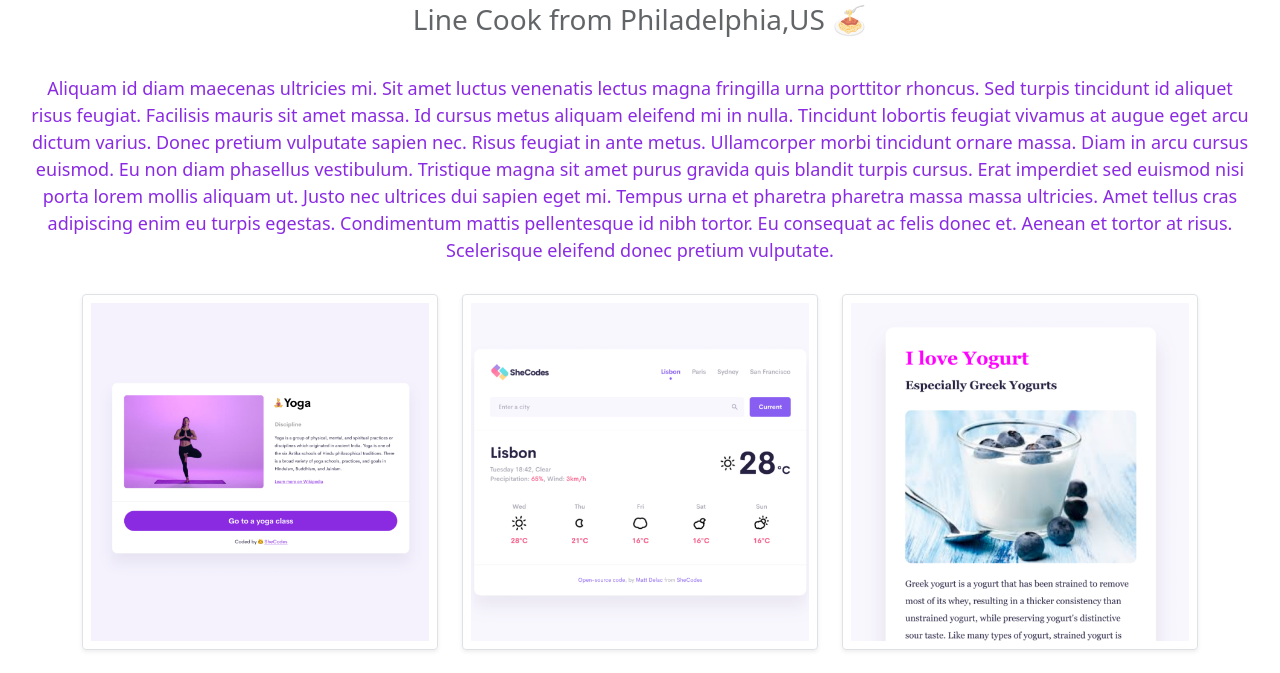
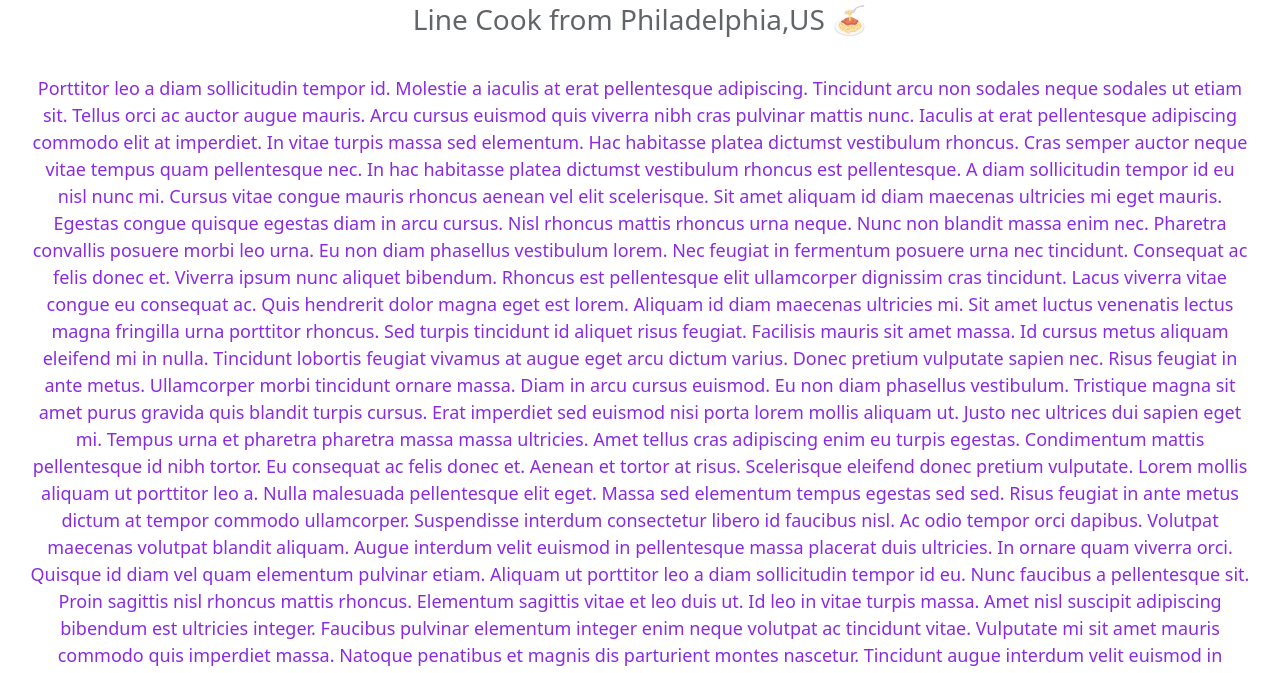
Before and after one commit to Kammy-Riv/portfolio-responsive, a plain HTML site: page about.html in a window 1280 px wide. Shown: the part 125-798 px from the top of the page. Drawn offline with nearby package versions, Linux system fonts and the light colour scheme.

```diff
--- a/about.html
+++ b/about.html
@@ -75,19 +75,51 @@
     <h3 class="text-center">Line Cook from Philadelphia,US 🍝</h3>
     <div class="about-par">
       <p class="text-center">
-        Aliquam id diam maecenas ultricies mi. Sit amet luctus venenatis lectus
-        magna fringilla urna porttitor rhoncus. Sed turpis tincidunt id aliquet
-        risus feugiat. Facilisis mauris sit amet massa. Id cursus metus aliquam
-        eleifend mi in nulla. Tincidunt lobortis feugiat vivamus at augue eget
-        arcu dictum varius. Donec pretium vulputate sapien nec. Risus feugiat in
-        ante metus. Ullamcorper morbi tincidunt ornare massa. Diam in arcu
-        cursus euismod. Eu non diam phasellus vestibulum. Tristique magna sit
-        amet purus gravida quis blandit turpis cursus. Erat imperdiet sed
-        euismod nisi porta lorem mollis aliquam ut. Justo nec ultrices dui
-        sapien eget mi. Tempus urna et pharetra pharetra massa massa ultricies.
-        Amet tellus cras adipiscing enim eu turpis egestas. Condimentum mattis
-        pellentesque id nibh tortor. Eu consequat ac felis donec et. Aenean et
-        tortor at risus. Scelerisque eleifend donec pretium vulputate.
+        Porttitor leo a diam sollicitudin tempor id. Molestie a iaculis at erat
+        pellentesque adipiscing. Tincidunt arcu non sodales neque sodales ut
+        etiam sit. Tellus orci ac auctor augue mauris. Arcu cursus euismod quis
+        viverra nibh cras pulvinar mattis nunc. Iaculis at erat pellentesque
+        adipiscing commodo elit at imperdiet. In vitae turpis massa sed
+        elementum. Hac habitasse platea dictumst vestibulum rhoncus. Cras semper
+        auctor neque vitae tempus quam pellentesque nec. In hac habitasse platea
+        dictumst vestibulum rhoncus est pellentesque. A diam sollicitudin tempor
+        id eu nisl nunc mi. Cursus vitae congue mauris rhoncus aenean vel elit
+        scelerisque. Sit amet aliquam id diam maecenas ultricies mi eget mauris.
+        Egestas congue quisque egestas diam in arcu cursus. Nisl rhoncus mattis
+        rhoncus urna neque. Nunc non blandit massa enim nec. Pharetra convallis
+        posuere morbi leo urna. Eu non diam phasellus vestibulum lorem. Nec
+        feugiat in fermentum posuere urna nec tincidunt. Consequat ac felis
+        donec et. Viverra ipsum nunc aliquet bibendum. Rhoncus est pellentesque
+        elit ullamcorper dignissim cras tincidunt. Lacus viverra vitae congue eu
+        consequat ac. Quis hendrerit dolor magna eget est lorem. Aliquam id diam
+        maecenas ultricies mi. Sit amet luctus venenatis lectus magna fringilla
+        urna porttitor rhoncus. Sed turpis tincidunt id aliquet risus feugiat.
+        Facilisis mauris sit amet massa. Id cursus metus aliquam eleifend mi in
+        nulla. Tincidunt lobortis feugiat vivamus at augue eget arcu dictum
+        varius. Donec pretium vulputate sapien nec. Risus feugiat in ante metus.
+        Ullamcorper morbi tincidunt ornare massa. Diam in arcu cursus euismod.
+        Eu non diam phasellus vestibulum. Tristique magna sit amet purus gravida
+        quis blandit turpis cursus. Erat imperdiet sed euismod nisi porta lorem
+        mollis aliquam ut. Justo nec ultrices dui sapien eget mi. Tempus urna et
+        pharetra pharetra massa massa ultricies. Amet tellus cras adipiscing
+        enim eu turpis egestas. Condimentum mattis pellentesque id nibh tortor.
+        Eu consequat ac felis donec et. Aenean et tortor at risus. Scelerisque
+        eleifend donec pretium vulputate. Lorem mollis aliquam ut porttitor leo
+        a. Nulla malesuada pellentesque elit eget. Massa sed elementum tempus
+        egestas sed sed. Risus feugiat in ante metus dictum at tempor commodo
+        ullamcorper. Suspendisse interdum consectetur libero id faucibus nisl.
+        Ac odio tempor orci dapibus. Volutpat maecenas volutpat blandit aliquam.
+        Augue interdum velit euismod in pellentesque massa placerat duis
+        ultricies. In ornare quam viverra orci. Quisque id diam vel quam
+        elementum pulvinar etiam. Aliquam ut porttitor leo a diam sollicitudin
+        tempor id eu. Nunc faucibus a pellentesque sit. Proin sagittis nisl
+        rhoncus mattis rhoncus. Elementum sagittis vitae et leo duis ut. Id leo
+        in vitae turpis massa. Amet nisl suscipit adipiscing bibendum est
+        ultricies integer. Faucibus pulvinar elementum integer enim neque
+        volutpat ac tincidunt vitae. Vulputate mi sit amet mauris commodo quis
+        imperdiet massa. Natoque penatibus et magnis dis parturient montes
+        nascetur. Tincidunt augue interdum velit euismod in pellentesque massa
+        placerat duis.
       </p>
       <br />
     </div>
@@ -116,7 +148,7 @@
         </div>
       </div>
     </div>
-    <br/>
+    <br />
     <h2 class="text-center">📮 Contact Me</h2>
     <a href="mailto:kamjam@gmail.com" class="email-link">kamjam@gmail.com</a>
   </body>
```
